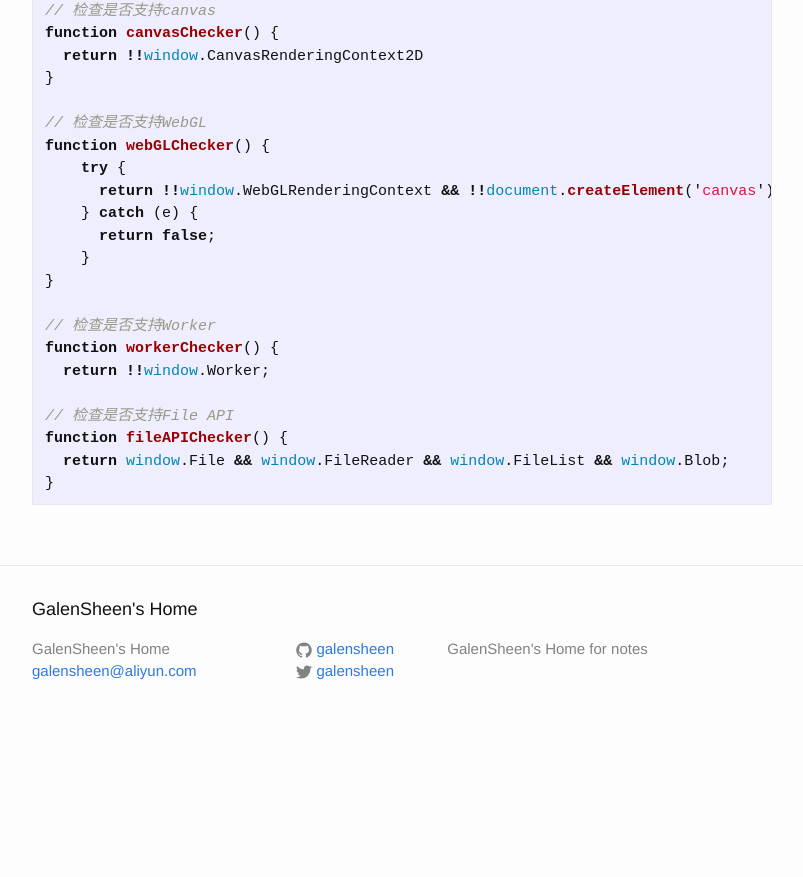
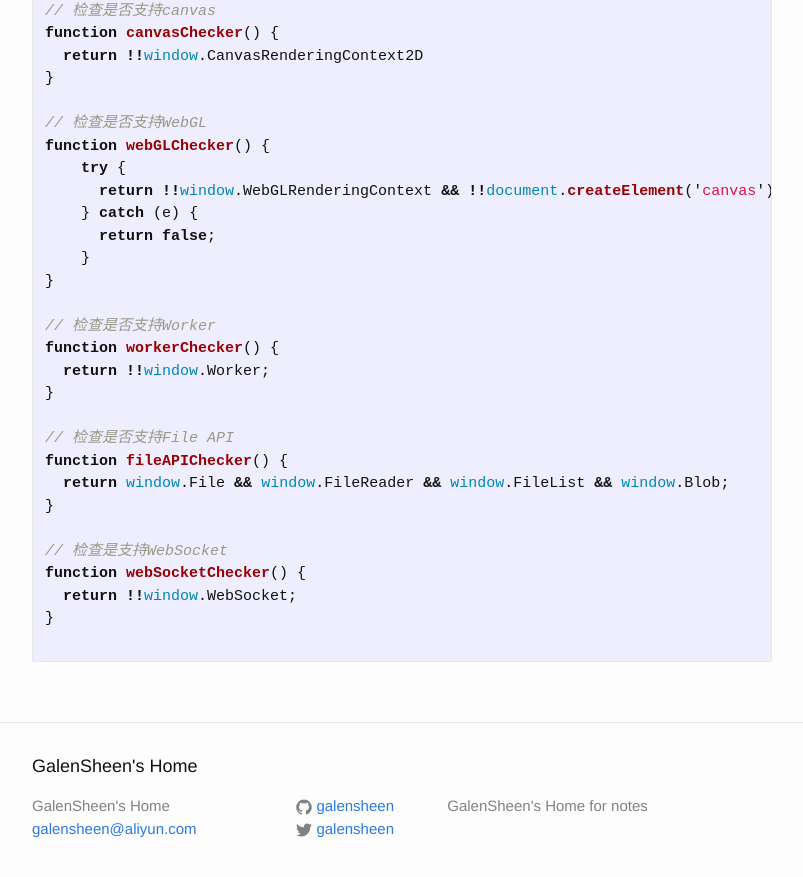
Before and after one commit to galensheen/galensheen.github.io, a Jekyll site: the page built from _posts/tattle/2017-01-15-js-note.md, in a window 1280 px wide and 900 px high, scrolled down 1215 px. Shown: the top 877 px of the window, without its empty margins (238-1041 px from the left). Built offline with Jekyll 4.4.1, drawn with Linux system fonts in a browser that asks for light colours; our own code applies the rules of GitHub Pages for plain Markdown files; before the commit the page ends 1958 px from its top, so only the background shows below that.

Commit message:
增加WebSocket的支持

````diff
--- a/_posts/tattle/2017-01-15-js-note.md
+++ b/_posts/tattle/2017-01-15-js-note.md
@@ -64,9 +64,16 @@ function webGLChecker() {
 // 检查是否支持Worker
 function workerChecker() {
   return !!window.Worker;
+}
 
 // 检查是否支持File API
 function fileAPIChecker() {
   return window.File && window.FileReader && window.FileList && window.Blob;
 }
+
+// 检查是支持WebSocket
+function webSocketChecker() {
+  return !!window.WebSocket;
+}
+
 ```
````
